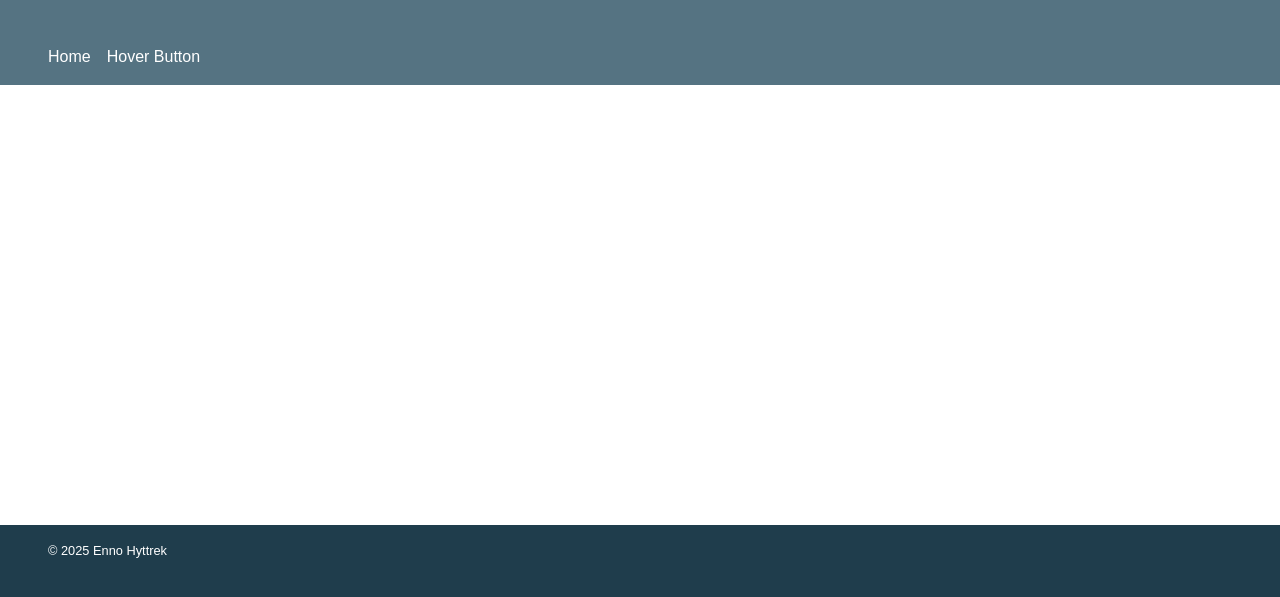
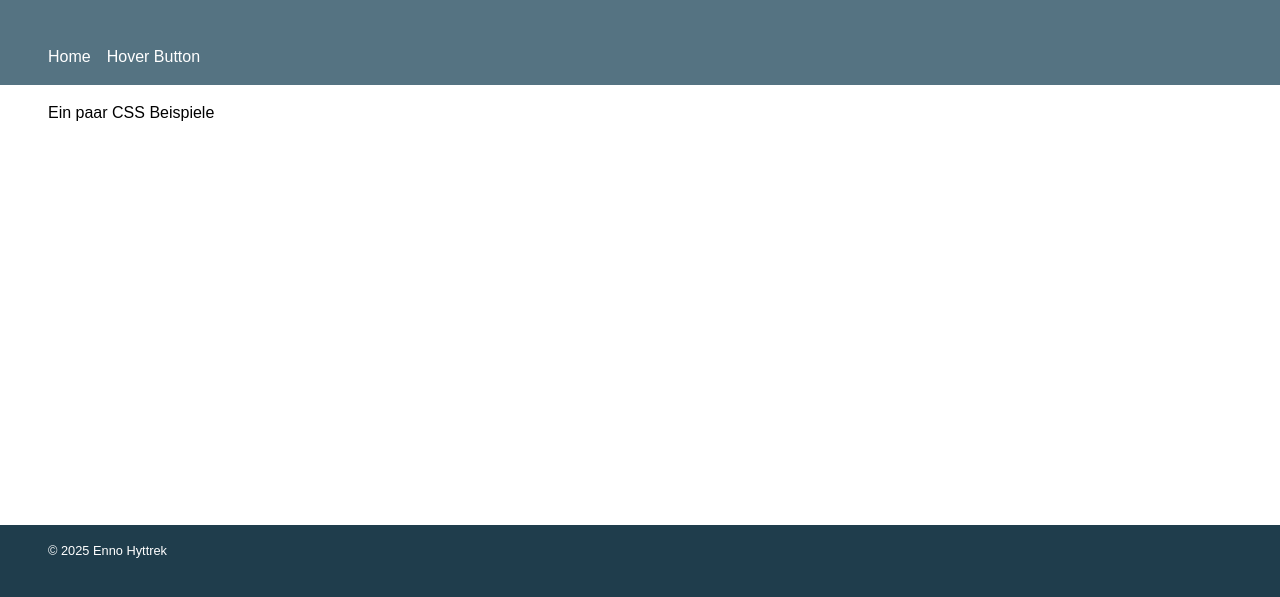
Before and after one commit to ehy-classroom/html-css-playground, a plain HTML site: page css-sandbox/index.html in a window 1280 px wide. Shown: the part 67-664 px from the top of the page. Drawn offline with Linux system fonts and the light colour scheme; a web font is replaced by a local one.

Commit message:
Update index.html

```diff
--- a/css-sandbox/index.html
+++ b/css-sandbox/index.html
@@ -26,7 +26,7 @@
     </nav>
     <main class="main-content">
         <div class="container">
-            <!-- Hauptinhalt hier -->
+            <p>Ein paar CSS Beispiele</p>
         </div>
     </main>
     <footer class="main-footer">
```
